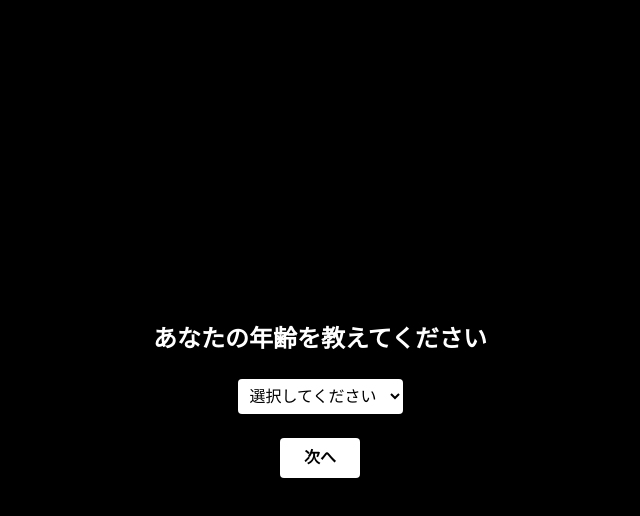
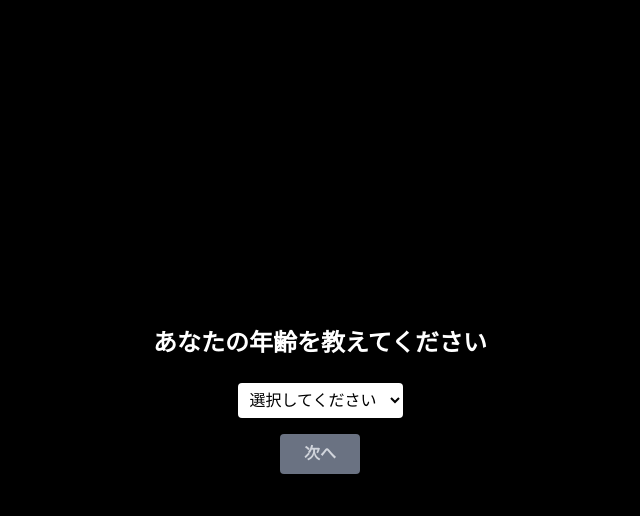
Before and after one commit to 86-create/room-ai, a Next.js app: page / in a window 1280 px wide. Both pictures are taken after a click on the button "診断スタート". Shown: the top 516 px of the page, without its empty margins (320-960 px from the left). Built offline with nearby package versions, Linux system fonts and the light colour scheme.

Commit message:
professional validation UI

```diff
--- a/src/app/page.js
+++ b/src/app/page.js
@@ -4,16 +4,21 @@ import { useState } from "react";
 export default function Home() {
   const [step, setStep] = useState(0);
   const [age, setAge] = useState("");
+  const [error, setError] = useState("");
 
   const handleNext = () => {
-    if (!age) return alert("年齢を選択してください");
+    if (!age) {
+      setError("年齢を選択してください");
+      return;
+    }
+    setError("");
     setStep(2);
   };
 
   return (
     <main className="flex min-h-screen flex-col items-center justify-center bg-black text-white p-6 text-center">
 
-      {/* Step 0：トップ画面 */}
+      {/* Step 0 */}
       {step === 0 && (
         <>
           <h1 className="text-4xl font-bold mb-6">
@@ -31,7 +36,7 @@ export default function Home() {
         </>
       )}
 
-      {/* Step 1：年齢質問 */}
+      {/* Step 1 */}
       {step === 1 && (
         <>
           <h2 className="text-2xl font-bold mb-6">
@@ -39,33 +44,48 @@ export default function Home() {
           </h2>
 
           <select
-  className="bg-white text-black p-2 rounded mb-6"
-  value={age}
-  onChange={(e) => setAge(e.target.value)}
+            className="bg-white text-black p-2 rounded mb-4"
+            value={age}
+            onChange={(e) => {
+              setAge(e.target.value);
+              setError("");
+            }}
           >
             <option value="">選択してください</option>
-            <option value="20s">20代</option>
-            <option value="30s">30代</option>
-            <option value="40s">40代</option>
-            <option value="50s+">50代以上</option>
+            <option value="20代">20代</option>
+            <option value="30代">30代</option>
+            <option value="40代">40代</option>
+            <option value="50代以上">50代以上</option>
           </select>
+
+          {/* エラーメッセージ */}
+          {error && (
+            <p className="text-red-500 mb-4">{error}</p>
+          )}
 
           <button
             onClick={handleNext}
-            className="bg-white text-black px-6 py-2 rounded font-semibold"
+            disabled={!age}
+            className={`px-6 py-2 rounded font-semibold transition ${
+              age
+                ? "bg-white text-black hover:bg-gray-300"
+                : "bg-gray-500 text-gray-300 cursor-not-allowed"
+            }`}
           >
             次へ
           </button>
         </>
       )}
 
-      {/* Step 2：確認画面 */}
+      {/* Step 2 */}
       {step === 2 && (
         <>
           <h2 className="text-2xl font-bold mb-6">
-            診断中...
+            診断結果
           </h2>
-          <p>あなたは {age} のユーザーですね。</p>
+          <p className="text-lg">
+            あなたは <span className="font-bold">{age}</span> のユーザーですね。
+          </p>
         </>
       )}
     </main>
```
